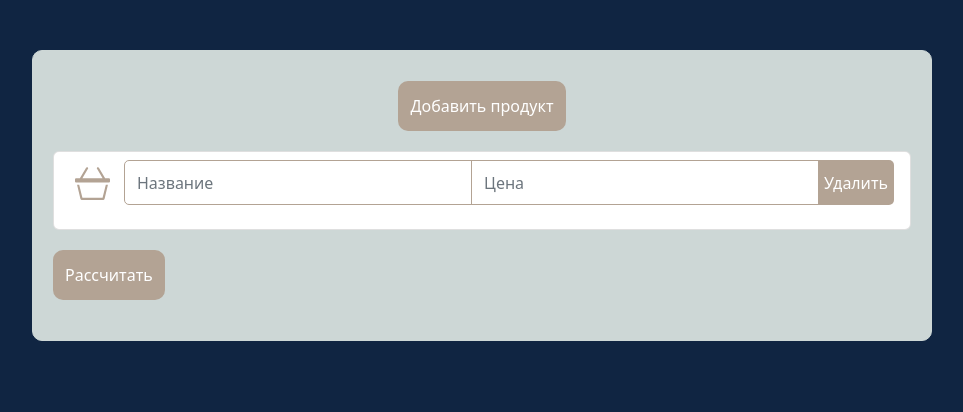
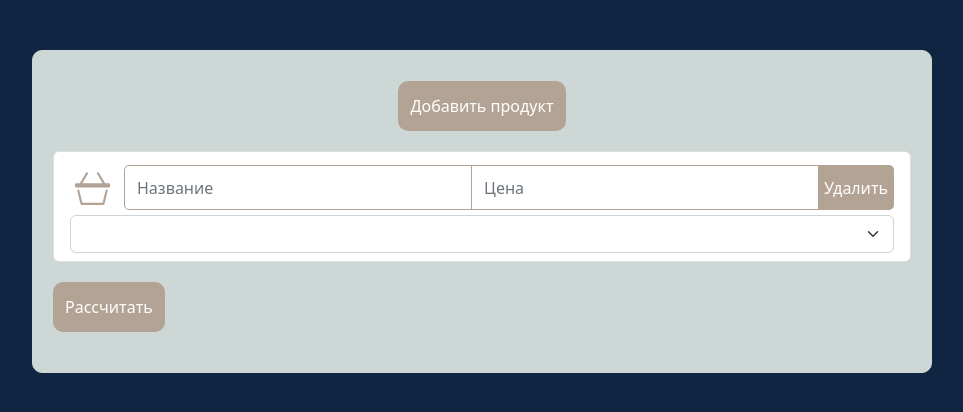
Before and after one commit to khalaeva/Split_the_bill, a Vue app: page /products in a window 1280 px wide. Both pictures are taken after a click on the button "Добавить продукт". Shown: the top 412 px of the page, without its empty margins (158-1121 px from the left). Built offline with nearby package versions, Linux system fonts and the light colour scheme.

Commit message:
select pay person

```diff
--- a/src/components/Products.vue
+++ b/src/components/Products.vue
@@ -12,13 +12,26 @@
             class="list-group"
             v-for="(product, index) in mainStore.products">
             <li class="list-group-item" style="margin-bottom: 10px">
-                <div class="input-group mb-3">
+                <div class="input-group mb-3" style="margin: 5px 0 5px 0 !important">
                     <svg xmlns="http://www.w3.org/2000/svg" width="35" height="35" fill="currentColor" class="bi bi-basket3" viewBox="0 0 16 16">
                         <path d="M5.757 1.071a.5.5 0 0 1 .172.686L3.383 6h9.234L10.07 1.757a.5.5 0 1 1 .858-.514L13.783 6H15.5a.5.5 0 0 1 .5.5v1a.5.5 0 0 1-.5.5H.5a.5.5 0 0 1-.5-.5v-1A.5.5 0 0 1 .5 6h1.717L5.07 1.243a.5.5 0 0 1 .686-.172zM3.394 15l-1.48-6h-.97l1.525 6.426a.75.75 0 0 0 .729.574h9.606a.75.75 0 0 0 .73-.574L15.056 9h-.972l-1.479 6h-9.21z"/>
                     </svg>
                     <input type="text" class="form-control input-name" placeholder="Название" v-model="product.name">
                     <input type="text" class="form-control" placeholder="Цена" v-model="product.price">
                     <button @click="mainStore.deleteInputProd(index)" class="delete_btn">Удалить</button>
+                </div>
+                <select class="form-select" v-model="mainStore.whoPay[index]">
+                    <option
+                        v-for="friend in mainStore.friends"
+                        :value="friend"
+                        >
+                        {{ friend }}
+                    </option>
+                </select>
+                <div class="array-friends">
+                    <div v-for="(friend, index) in mainStore.friends">
+                        <img v-if="mainStore.friends[index]" class="image-person" :src="`https://icotar.com/initials/${mainStore.friends[index]}.svg?bg=B3A394`" alt="img" />
+                    </div>
                 </div>
             </li>
         </ul>
@@ -71,6 +84,15 @@ const mainStore = useMainStore();
     margin: 5px;
     margin-right: 15px;
 }
+.array-friends{
+    display: flex;
+}
+.image-person{
+    height: 45px;
+    width: 45px;
+    border-radius: 100% !important;
+    margin-right: 15px;
+}
 .form-control{
     border-color: #B3A394;
     &:focus{
--- a/src/stores/MainStore.js
+++ b/src/stores/MainStore.js
@@ -4,6 +4,7 @@ export const useMainStore = defineStore('MainStore', {
     state: () => ({
         friends: [],
         products: [],
+        whoPay: []
     }),
     actions: {
         addInputFriend() {
@@ -26,7 +27,7 @@ export const useMainStore = defineStore('MainStore', {
                 name: '',
                 price: ''
             })
-            console.log(this.products)
+            this.whoPay.push(this.friends[0])
         },
         deleteInputProd(index) {
             this.products.splice(index, 1)
```
